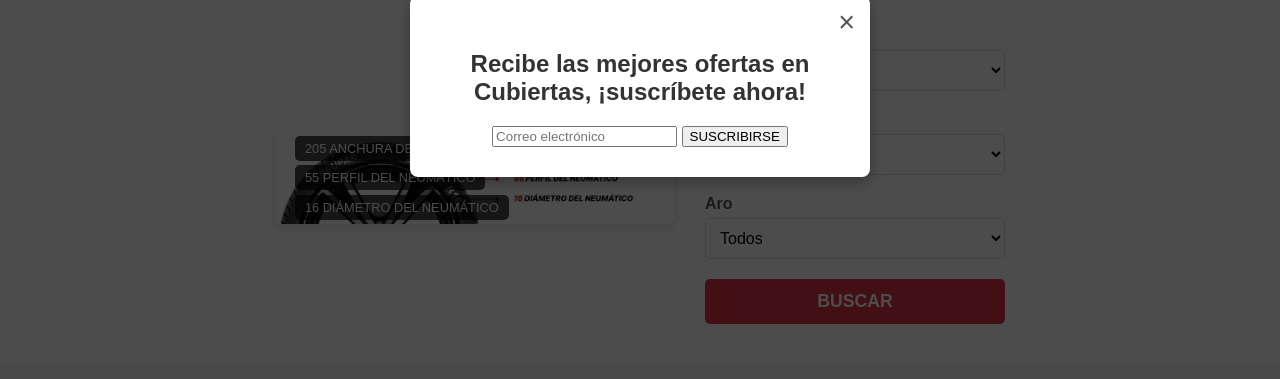
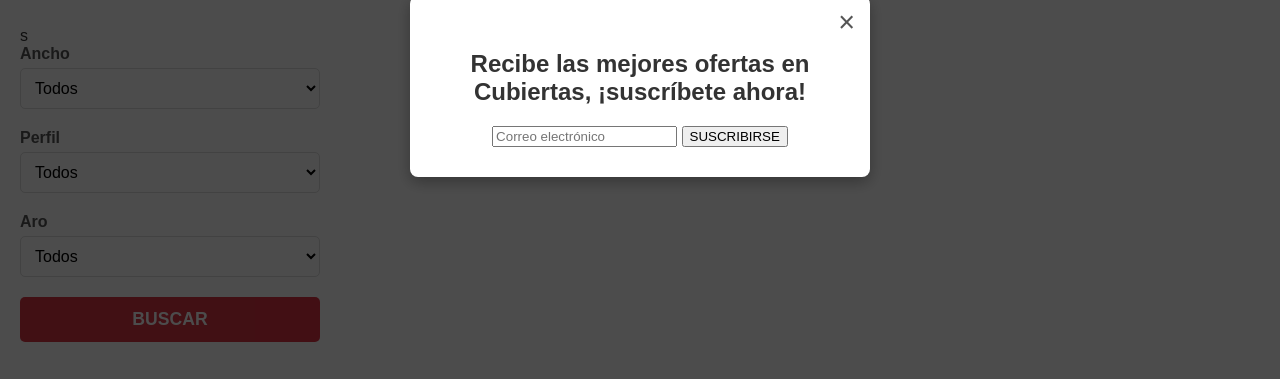
Before and after one commit to D3M0N63/proyectos, a website: page index.html in a window 1280 px wide. Shown: the part 314-693 px from the top of the page. Drawn offline with nearby package versions, Linux system fonts and the light colour scheme; no server answers.

Commit message:
edicion de html y demas

```diff
--- a/index.html
+++ b/index.html
@@ -67,16 +67,16 @@
         <section class="tire-search-by-size">
             <h2>Buscar neumático por medidas</h2>
             <div class="search-container">
-                <div class="explanation-image">
+                <!--<div class="explanation-image">
                     <img src="./imagenes/medidas-neumatico.jpg" alt="Cómo saber la medida del neumático" loading="lazy">
                     <div class="labels">
                         <span class="label ancho">205 ANCHURA DEL NEUMÁTICO</span>
                         <span class="label perfil">55 PERFIL DEL NEUMÁTICO</span>
                         <span class="label diametro">16 DIÁMETRO DEL NEUMÁTICO</span>
-                    </div>
+                    </div>-->
                 </div>
                 <div class="search-form">
-                    <div class="form-group">
+                    <div class="form-group">s
                         <label for="ancho">Ancho</label>
                         <select id="ancho">
                             <option value="todos">Todos</option>
```
